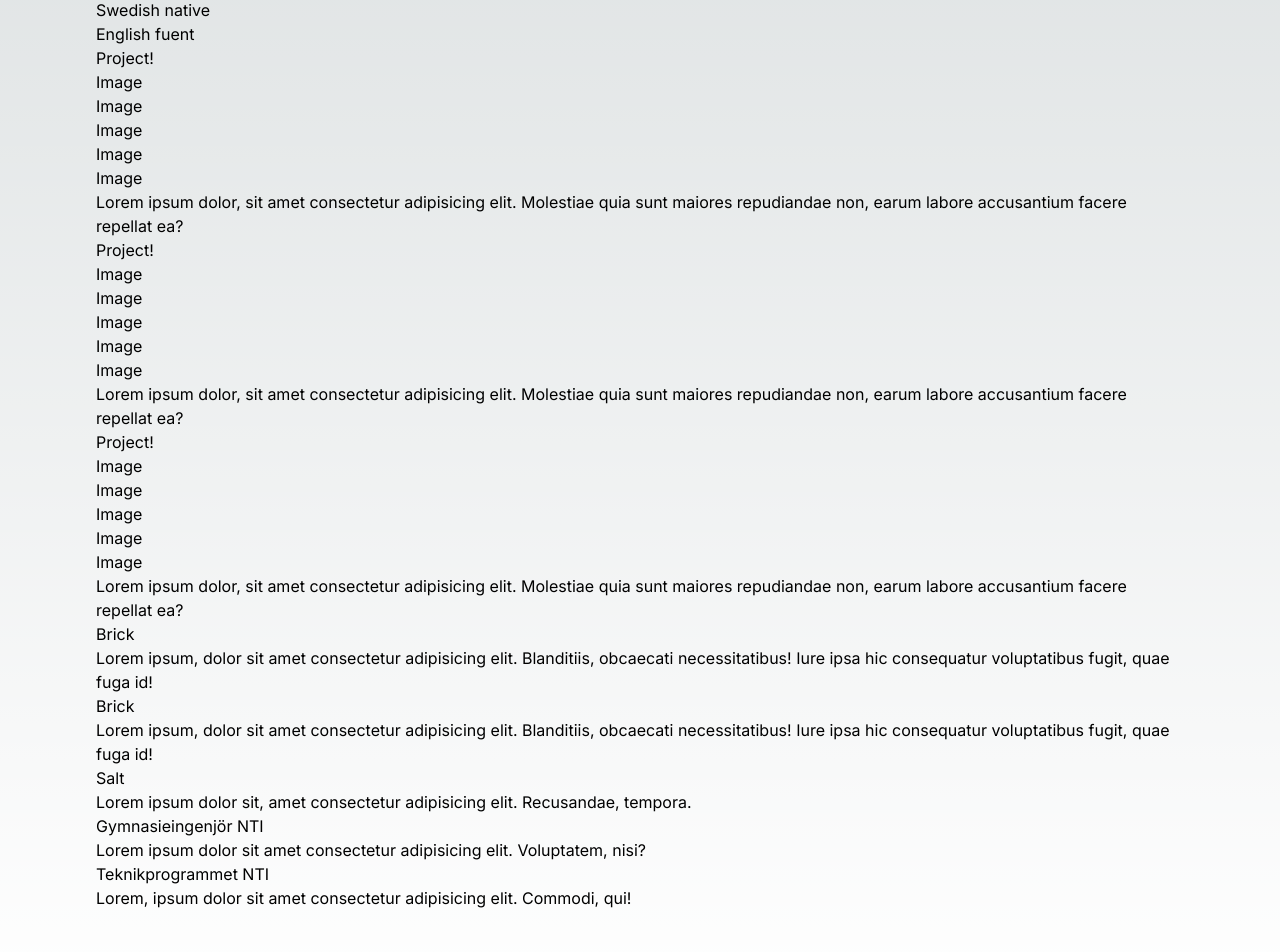
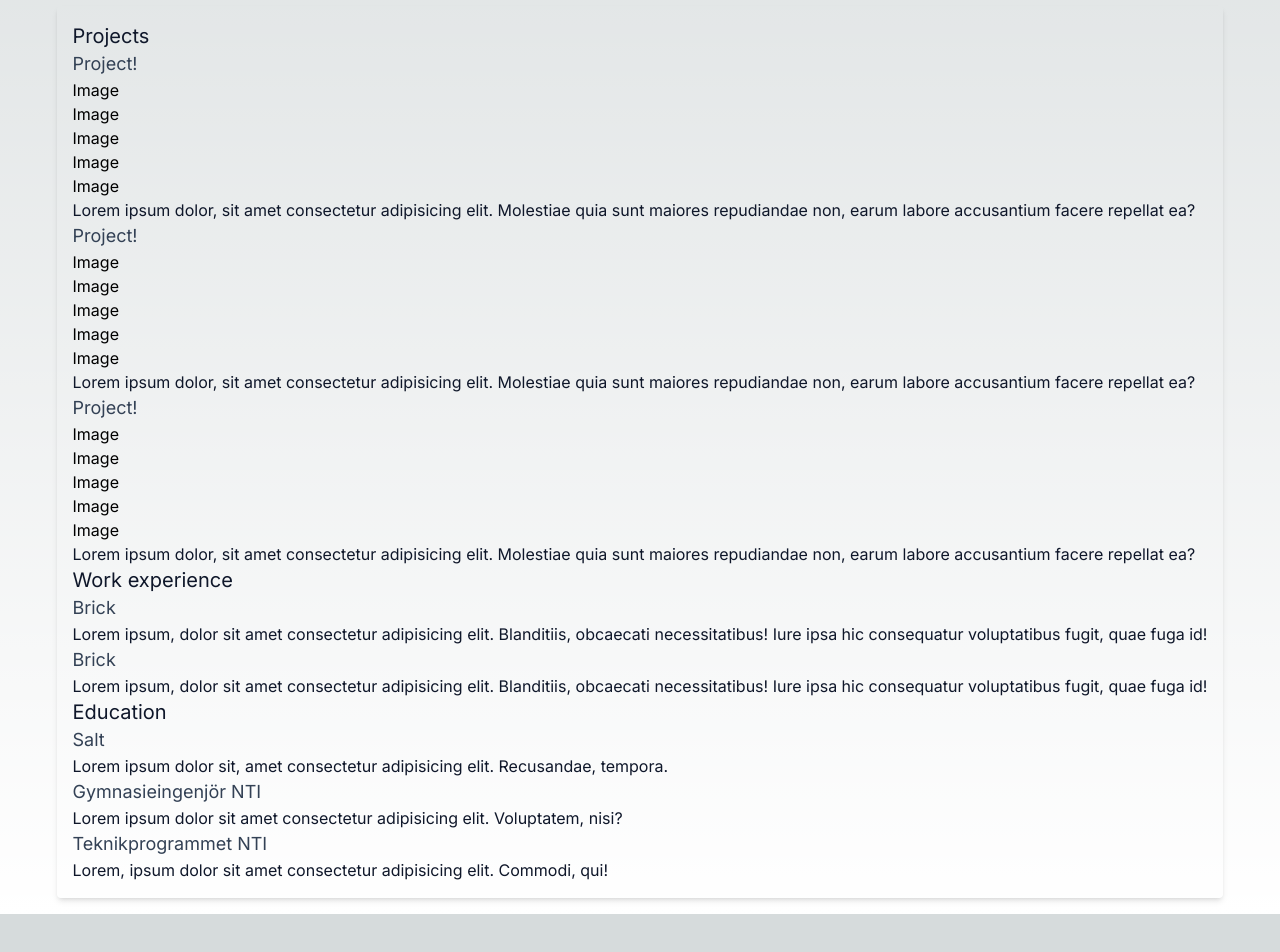
Before and after one commit to lukas-laas/portfolio, a Next.js app: page / in a window 1280 px wide. Shown: the part 434-1386 px from the top of the page. After the commit the page ends 1348 px from the top, so only its background shows below. Built offline with nearby package versions, Linux system fonts and the light colour scheme.

Commit message:
break out some styling

```diff
--- a/src/app/_components/education.tsx
+++ b/src/app/_components/education.tsx
@@ -1,22 +1,25 @@
-import { Article } from "./ui";
+import { Article, Header2, Header3, Paragraph } from "./ui";
 
 export function Education() {
   return (
     <Article>
-      <h2>Salt</h2>
-      <p>
+      <header>
+        <Header2>Education</Header2>
+      </header>
+      <Header3>Salt</Header3>
+      <Paragraph>
         Lorem ipsum dolor sit, amet consectetur adipisicing elit. Recusandae,
         tempora.
-      </p>
-      <h2>Gymnasieingenjör NTI</h2>
-      <p>
+      </Paragraph>
+      <Header3>Gymnasieingenjör NTI</Header3>
+      <Paragraph>
         Lorem ipsum dolor sit amet consectetur adipisicing elit. Voluptatem,
         nisi?
-      </p>
-      <h2>Teknikprogrammet NTI</h2>
-      <p>
+      </Paragraph>
+      <Header3>Teknikprogrammet NTI</Header3>
+      <Paragraph>
         Lorem, ipsum dolor sit amet consectetur adipisicing elit. Commodi, qui!
-      </p>
+      </Paragraph>
     </Article>
   );
 }
--- a/src/app/_components/projects.tsx
+++ b/src/app/_components/projects.tsx
@@ -1,9 +1,13 @@
-import { Article } from "./ui";
+import { Article, Header2, Header3, Paragraph } from "./ui";
 
 export function Projects() {
   return (
+    <>
       <Article>
-      <h2>Project!</h2>
+        <header>
+          <Header2>Projects</Header2>
+        </header>
+        <Header3>Project!</Header3>
         <div>
           <div>Image</div>
           <div>Image</div>
@@ -11,12 +15,14 @@ export function Projects() {
           <div>Image</div>
           <div>Image</div>
         </div>
-      <p>
-        Lorem ipsum dolor, sit amet consectetur adipisicing elit. Molestiae quia
-        sunt maiores repudiandae non, earum labore accusantium facere repellat
-        ea?
-      </p>
-      <h2>Project!</h2>
+        <Paragraph>
+          Lorem ipsum dolor, sit amet consectetur adipisicing elit. Molestiae
+          quia sunt maiores repudiandae non, earum labore accusantium facere
+          repellat ea?
+        </Paragraph>
+      </Article>
+      <Article>
+        <Header3>Project!</Header3>
         <div>
           <div>Image</div>
           <div>Image</div>
@@ -24,12 +30,14 @@ export function Projects() {
           <div>Image</div>
           <div>Image</div>
         </div>
-      <p>
-        Lorem ipsum dolor, sit amet consectetur adipisicing elit. Molestiae quia
-        sunt maiores repudiandae non, earum labore accusantium facere repellat
-        ea?
-      </p>
-      <h2>Project!</h2>
+        <Paragraph>
+          Lorem ipsum dolor, sit amet consectetur adipisicing elit. Molestiae
+          quia sunt maiores repudiandae non, earum labore accusantium facere
+          repellat ea?
+        </Paragraph>
+      </Article>{" "}
+      <Article>
+        <Header3>Project!</Header3>
         <div>
           <div>Image</div>
           <div>Image</div>
@@ -37,11 +45,12 @@ export function Projects() {
           <div>Image</div>
           <div>Image</div>
         </div>
-      <p>
-        Lorem ipsum dolor, sit amet consectetur adipisicing elit. Molestiae quia
-        sunt maiores repudiandae non, earum labore accusantium facere repellat
-        ea?
-      </p>
+        <Paragraph>
+          Lorem ipsum dolor, sit amet consectetur adipisicing elit. Molestiae
+          quia sunt maiores repudiandae non, earum labore accusantium facere
+          repellat ea?
+        </Paragraph>
       </Article>
+    </>
   );
 }
--- a/src/app/_components/summary.tsx
+++ b/src/app/_components/summary.tsx
@@ -1,11 +1,11 @@
-import { Article, Section } from "./ui";
+import { Article, Header1, Header2, Header3, Paragraph, Section } from "./ui";
 
 export function Summary() {
   return (
     <Section>
       <header>
-        <h1>Lukas Låås</h1>
-        <h2>Fullstack javascript developer</h2>
+        <Header1>Lukas Låås</Header1>
+        <Header2>Fullstack javascript developer</Header2>
         <ul>
           <li>GitHub</li>
           <li>LinkedIn</li>
@@ -13,7 +13,7 @@ export function Summary() {
       </header>
       <Article>
         <div>Image</div>
-        <p>
+        <Paragraph>
           Lorem ipsum dolor sit amet consectetur adipisicing elit. Quidem,
           explicabo ullam? Cumque amet dolorem aspernatur. Libero soluta aut
           laboriosam explicabo odio sint aliquid nesciunt debitis nam non sunt
@@ -21,10 +21,10 @@ export function Summary() {
           animi molestias doloribus, placeat ex! Ducimus iste vel eveniet vitae
           distinctio adipisci, illo quisquam, pariatur odio placeat libero
           porro, sapiente nulla fugit alias.
-        </p>
+        </Paragraph>
       </Article>
       <Article>
-        <h2>Languages</h2>
+        <Header3>Languages</Header3>
         <ul>
           <li>Javascript/Typescript</li>
           <li>Javascript/Typescript</li>
--- /dev/null
+++ b/src/app/_components/ui/gallery.tsx
@@ -0,0 +1,21 @@
+import Image from "next/image";
+
+type Image = {
+  url: string;
+  title: string;
+  alt: string;
+};
+
+type Props = {
+  images: Image[];
+};
+
+export function Gallery({ ...props }: Props) {
+  return (
+    <div>
+      {props.images.map((image) => (
+        <Image src={image.url} alt={image.alt} height={20} />
+      ))}
+    </div>
+  );
+}
--- a/src/app/_components/ui/index.ts
+++ b/src/app/_components/ui/index.ts
@@ -1,2 +1,3 @@
 export * from "./article";
 export * from "./section";
+export * from "./typography";
--- a/src/app/_components/ui/section.tsx
+++ b/src/app/_components/ui/section.tsx
@@ -1,5 +1,5 @@
 import { ReactNode } from "react";
 
 export function Section({ children }: { children: ReactNode }) {
-  return <section>{children}</section>;
+  return <section className="p-4 rounded shadow-md">{children}</section>;
 }
--- /dev/null
+++ b/src/app/_components/ui/typography.tsx
@@ -0,0 +1,17 @@
+import { ReactNode } from "react";
+
+export function Header1({ children }: { children: ReactNode }) {
+  return <h1 className="text-2xl text-slate-950">{children}</h1>;
+}
+
+export function Header2({ children }: { children: ReactNode }) {
+  return <h2 className="text-xl text-slate-900">{children}</h2>;
+}
+
+export function Header3({ children }: { children: ReactNode }) {
+  return <h3 className="text-lg text-slate-700">{children}</h3>;
+}
+
+export function Paragraph({ children }: { children: ReactNode }) {
+  return <p className="text-md text-slate-900">{children}</p>;
+}
--- a/src/app/_components/work.tsx
+++ b/src/app/_components/work.tsx
@@ -1,20 +1,23 @@
-import { Article } from "./ui";
+import { Article, Header2, Header3, Paragraph } from "./ui";
 
 export function Work() {
   return (
     <Article>
-      <h2>Brick</h2>
-      <p>
+      <header>
+        <Header2>Work experience</Header2>
+      </header>
+      <Header3>Brick</Header3>
+      <Paragraph>
         Lorem ipsum, dolor sit amet consectetur adipisicing elit. Blanditiis,
         obcaecati necessitatibus! Iure ipsa hic consequatur voluptatibus fugit,
         quae fuga id!
-      </p>
-      <h2>Brick</h2>
-      <p>
+      </Paragraph>
+      <Header3>Brick</Header3>
+      <Paragraph>
         Lorem ipsum, dolor sit amet consectetur adipisicing elit. Blanditiis,
         obcaecati necessitatibus! Iure ipsa hic consequatur voluptatibus fugit,
         quae fuga id!
-      </p>
+      </Paragraph>
     </Article>
   );
 }
--- a/src/app/page.tsx
+++ b/src/app/page.tsx
@@ -3,7 +3,7 @@ import { Summary } from "./_components/summary";
 
 export default function Home() {
   return (
-    <main className="flex min-h-screen flex-col items-center justify-between p-24">
+    <main className="flex min-h-screen flex-col items-center justify-between p-4 gap-4">
       <Summary />
       <Details />
     </main>
```
Lines whose indentation alone changed are shown as unchanged.
